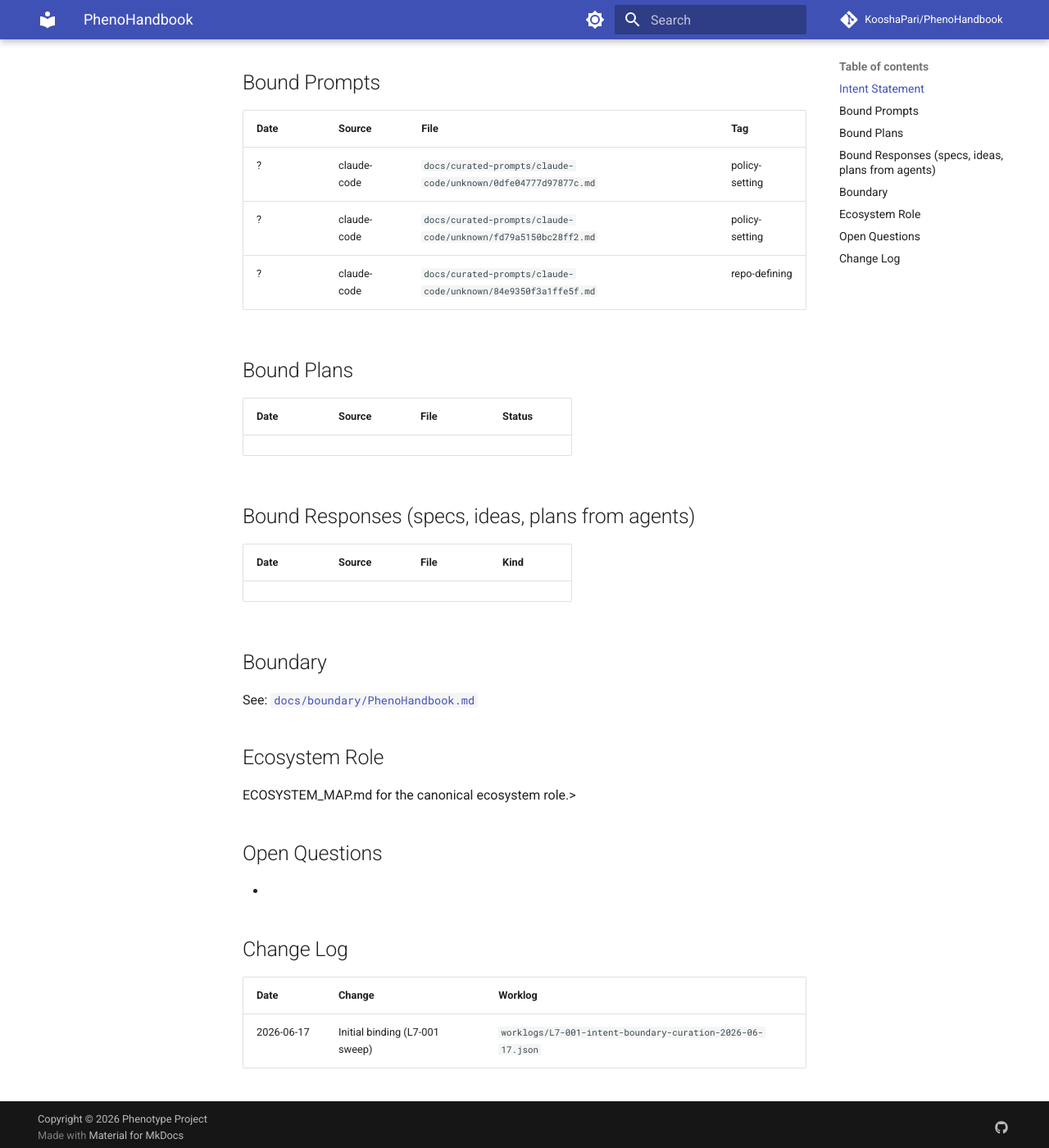
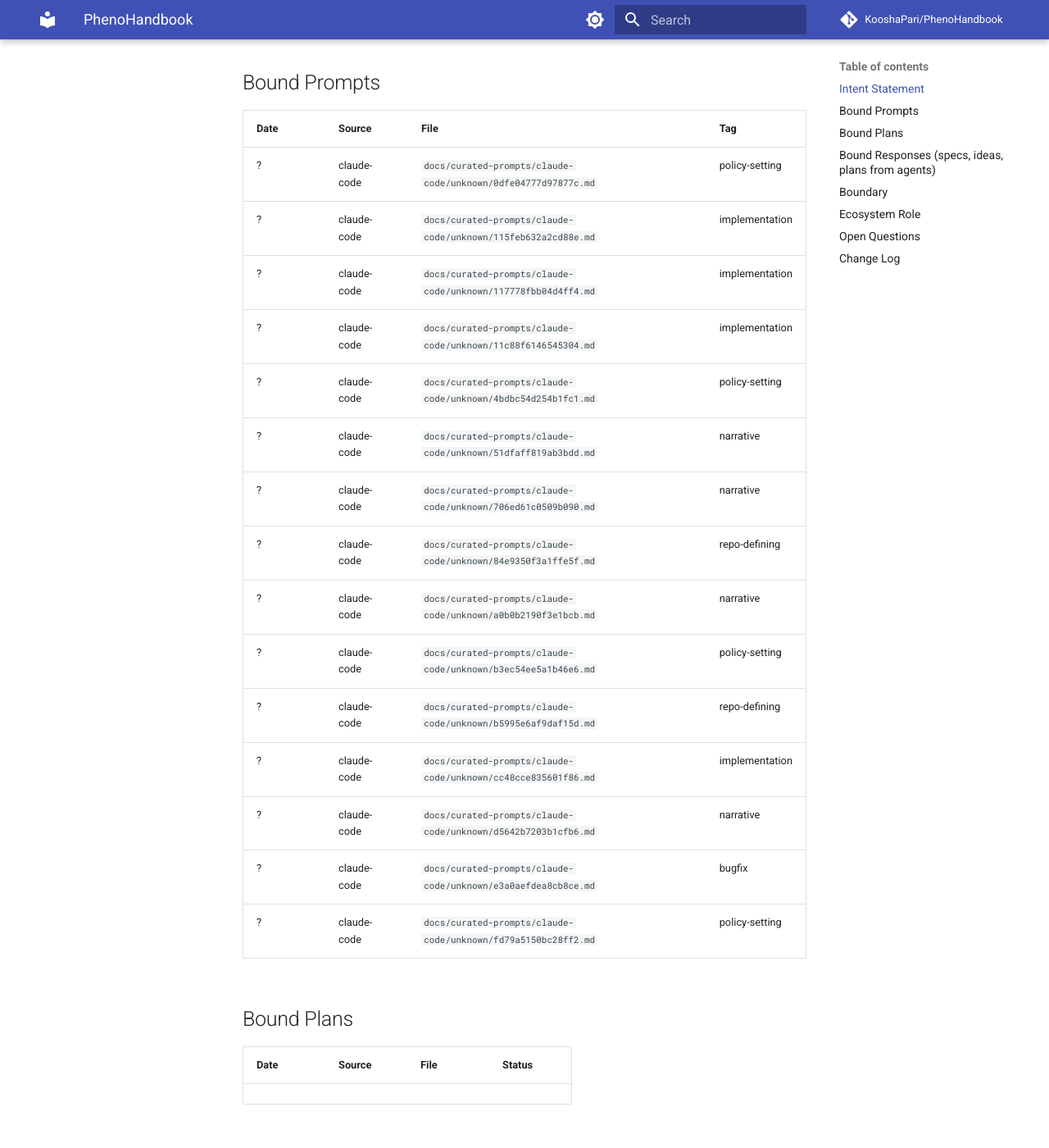
Before and after one commit to KooshaPari/PhenoHandbook, an MkDocs documentation site: the page built from docs/intent/PhenoHandbook.md, in a window 1280 px wide and 1400 px high, scrolled down 371 px. Shown: the whole window at 82% size. Built offline with MkDocs 1.6.1 and Material for MkDocs 9.7.7, drawn with Linux system fonts in a browser that asks for light colours; comment, search, counter and statistics services are not loaded; the version menu is left out; some of the changed text lies outside the part shown.

Commit message:
docs: update PhenoHandbook intent with latest binding

```diff
--- a/docs/intent/PhenoHandbook.md
+++ b/docs/intent/PhenoHandbook.md
@@ -21,15 +21,27 @@ device: macbook
 
 ## Intent Statement
 
-<To be filled in by hand from the most recent binding prompt. This repo is bound to 3 prompts, 0 plans, and 0 agent responses captured between 2025-08 and 2026-06-17.>
+<To be filled in by hand from the most recent binding prompt. This repo is bound to 15 prompts, 0 plans, and 0 agent responses captured between 2025-08 and 2026-06-17.>
 
 ## Bound Prompts
 
 | Date | Source | File | Tag |
 | ---- | ------ | ---- | --- |
 | ? | claude-code | `docs/curated-prompts/claude-code/unknown/0dfe04777d97877c.md` | policy-setting |
+| ? | claude-code | `docs/curated-prompts/claude-code/unknown/115feb632a2cd88e.md` | implementation |
+| ? | claude-code | `docs/curated-prompts/claude-code/unknown/117778fbb04d4ff4.md` | implementation |
+| ? | claude-code | `docs/curated-prompts/claude-code/unknown/11c88f6146545304.md` | implementation |
+| ? | claude-code | `docs/curated-prompts/claude-code/unknown/4bdbc54d254b1fc1.md` | policy-setting |
+| ? | claude-code | `docs/curated-prompts/claude-code/unknown/51dfaff819ab3bdd.md` | narrative |
+| ? | claude-code | `docs/curated-prompts/claude-code/unknown/706ed61c0509b090.md` | narrative |
+| ? | claude-code | `docs/curated-prompts/claude-code/unknown/84e9350f3a1ffe5f.md` | repo-defining |
+| ? | claude-code | `docs/curated-prompts/claude-code/unknown/a0b0b2190f3e1bcb.md` | narrative |
+| ? | claude-code | `docs/curated-prompts/claude-code/unknown/b3ec54ee5a1b46e6.md` | policy-setting |
+| ? | claude-code | `docs/curated-prompts/claude-code/unknown/b5995e6af9daf15d.md` | repo-defining |
+| ? | claude-code | `docs/curated-prompts/claude-code/unknown/cc48cce835601f86.md` | implementation |
+| ? | claude-code | `docs/curated-prompts/claude-code/unknown/d5642b7203b1cfb6.md` | narrative |
+| ? | claude-code | `docs/curated-prompts/claude-code/unknown/e3a0aefdea8cb8ce.md` | bugfix |
 | ? | claude-code | `docs/curated-prompts/claude-code/unknown/fd79a5150bc28ff2.md` | policy-setting |
-| ? | claude-code | `docs/curated-prompts/claude-code/unknown/84e9350f3a1ffe5f.md` | repo-defining |
 
 ## Bound Plans
 
```
Also changed, not shown: other parts of docs/intent/PhenoHandbook.md (+1 -1 lines).
